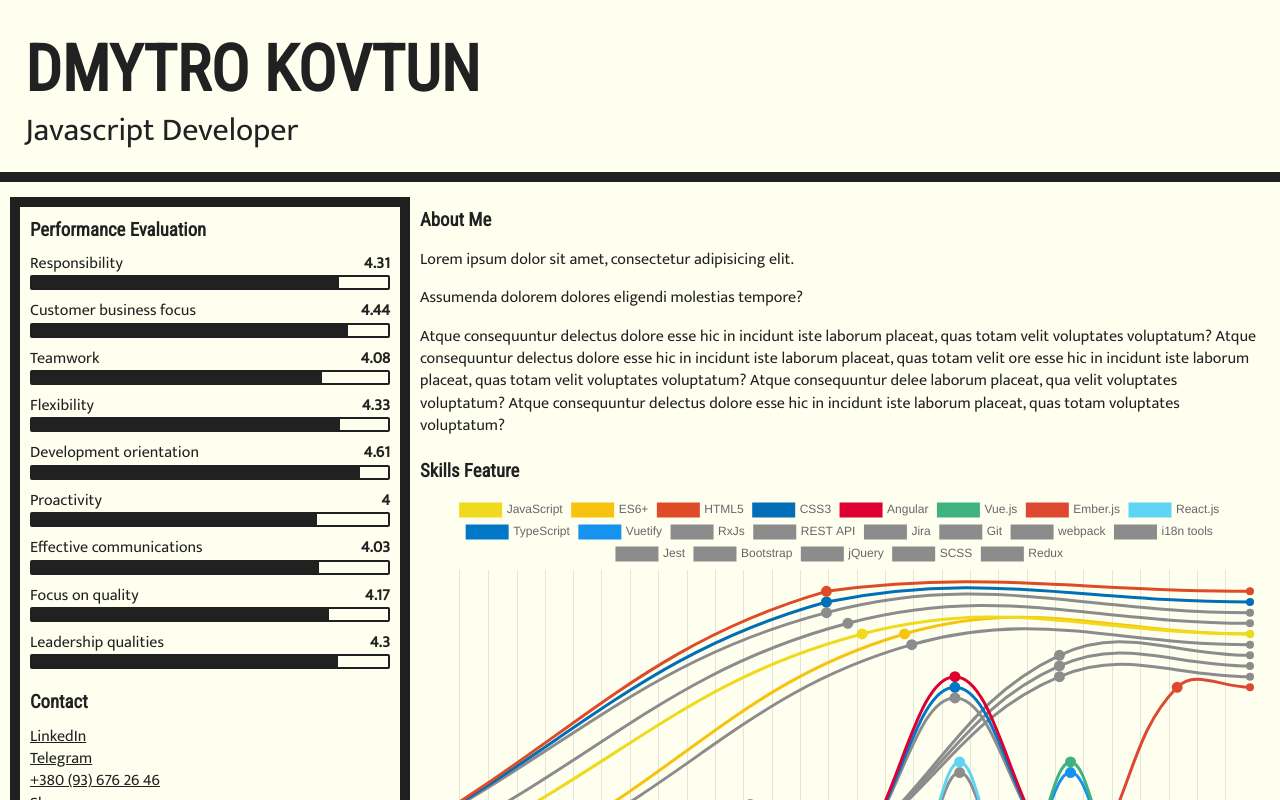
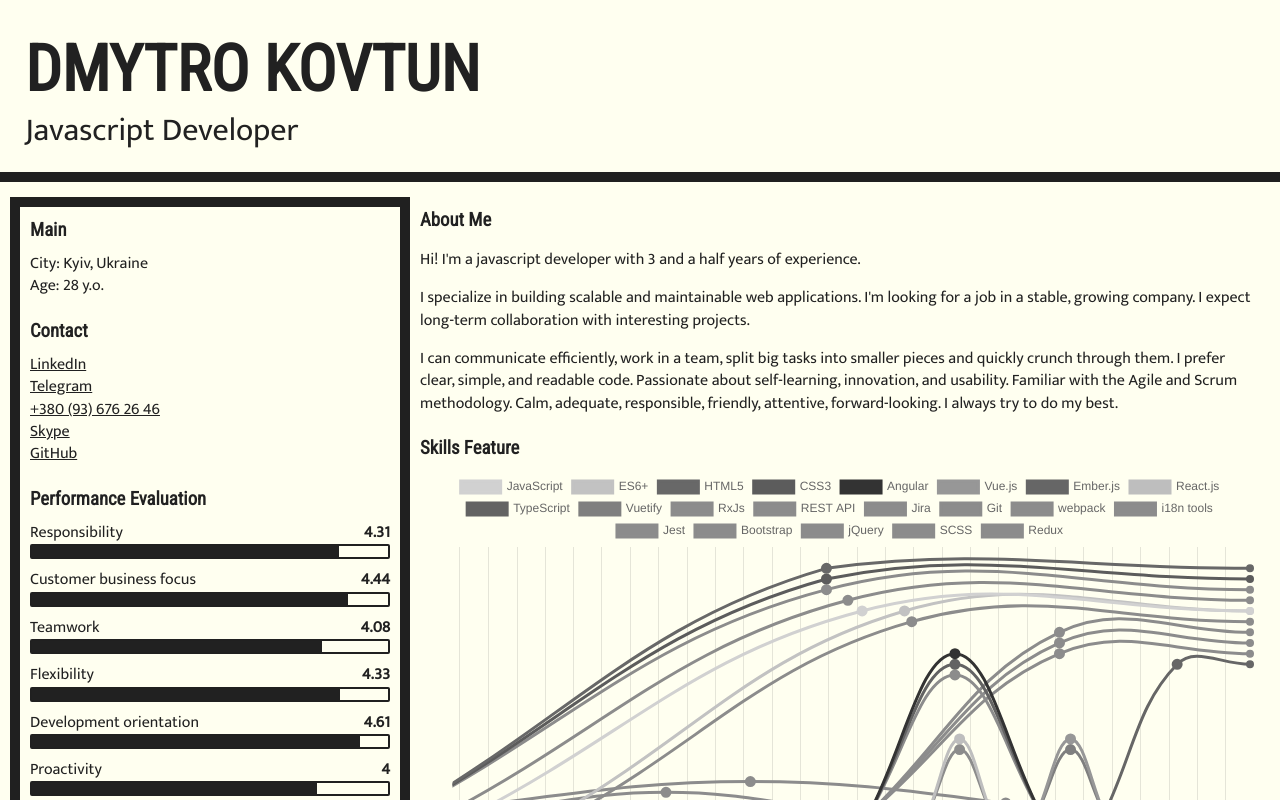
Before and after one commit to dmaok/cv-example, an Angular app: page / in a window 1280 px wide. Shown: the top 800 px of the page. Built offline with nearby package versions, Linux system fonts and the light colour scheme.

Commit message:
change bio; add some styles

```diff
--- a/src/app/containers/skills-chart/skills-chart.component.scss
+++ b/src/app/containers/skills-chart/skills-chart.component.scss
@@ -1,5 +1,16 @@
+canvas {
+  filter: grayscale(1);
+  transition: filter .15s;
+}
+
 :host {
   position: relative;
   width: 100%;
   display: flex;
+
+  &:hover {
+    canvas {
+      filter: grayscale(0);
+    }
+  }
 }
--- a/src/app/home/home.component.html
+++ b/src/app/home/home.component.html
@@ -5,14 +5,22 @@
 
 <app-layout>
   <app-aside>
-    <app-section name="Performance Evaluation">
-      <app-soft-skills [performanceEvaluation]="performanceEvaluation"></app-soft-skills>
+    <app-section name="Main">
+      <div *ngIf="candidate.city">
+        City: {{candidate.city}}
+      </div>
+
+      <div *ngIf="candidateAge">
+        Age: {{candidateAge}} y.o.
+      </div>
     </app-section>
+
     <app-section name="Contact">
       <app-contacts [contactsList]="contacts"></app-contacts>
     </app-section>
-    <app-section name="Familiar with">
-      <app-skills *ngFor="let skill of technicalSkills" [skill]="skill"></app-skills>
+
+    <app-section name="Performance Evaluation">
+      <app-soft-skills [performanceEvaluation]="performanceEvaluation"></app-soft-skills>
     </app-section>
   </app-aside>
 
--- a/src/app/home/home.component.ts
+++ b/src/app/home/home.component.ts
@@ -16,4 +16,11 @@ export class HomeComponent {
   candidate: Candidate = candidate;
   technicalSkills: Skills[] = skills;
   performanceEvaluation: SoftSkills[] = performanceEvaluation;
+
+  get candidateAge(): number {
+    if (!this.candidate?.birthday) return undefined;
+    const msInYear = 1000 * 60 * 60 * 24 * 365;
+    const msDiff = new Date().getTime() - new Date(this.candidate.birthday).getTime();
+    return Math.floor(msDiff / msInYear);
+  }
 }
--- a/src/app/mocks/index.ts
+++ b/src/app/mocks/index.ts
@@ -2,21 +2,29 @@ import { Skills } from '@models/skills/skills';
 import { Contact } from '@models/contact/contact';
 import { Candidate } from '@models/candidate/candidate';
 
-const aboutHtml = `<p>Lorem ipsum dolor sit amet, consectetur adipisicing elit.</p>
-<p>Assumenda dolorem dolores eligendi molestias tempore?</p>
-<p>Atque consequuntur delectus dolore esse hic in incidunt iste laborum placeat,
-quas totam velit voluptates voluptatum? Atque consequuntur delectus dolore esse hic in incidunt iste laborum placeat,
-quas totam velit ore esse hic in incidunt iste laborum placeat,
-quas totam velit voluptates voluptatum? Atque consequuntur delee laborum placeat,
-qua velit voluptates voluptatum? Atque consequuntur delectus dolore esse hic in incidunt iste laborum placeat,
-quas totam voluptates voluptatum?</p>`;
+const aboutHtml = `<p>Hi! I'm a javascript developer with 3 and a half years of experience.</p>
+<p>
+I specialize in building scalable and maintainable web applications.
+I'm looking for a job in a stable, growing company.
+I expect long-term collaboration with interesting projects.
+</p>
+<p>
+I can communicate efficiently, work in a team, split big tasks into smaller pieces and quickly crunch through them.
+I prefer clear, simple, and readable code.
+Passionate about self-learning, innovation, and usability.
+Familiar with the Agile and Scrum methodology.
+Calm, adequate, responsible, friendly, attentive, forward-looking.
+I always try to do my best.
+</p>
+`;
 
 export const candidate = new Candidate({
   firstName: 'Dmytro',
   lastName: 'Kovtun',
-  birthday: '28.06.1991',
+  birthday: '1991-06-28',
   aboutInfo: aboutHtml,
-  jobPosition: 'Javascript Developer'
+  jobPosition: 'Javascript Developer',
+  city: 'Kyiv, Ukraine'
 });
 
 export const performanceEvaluation = [
--- a/src/app/models/candidate/candidate.ts
+++ b/src/app/models/candidate/candidate.ts
@@ -1,15 +1,17 @@
 export class Candidate {
-  firstName: string;
+  city: string;
   lastName: string;
   birthday: string;
+  firstName: string;
   aboutInfo: string;
   jobPosition: string;
 
   constructor(data?) {
     if (data) {
-      this.firstName = data.firstName;
+      this.city = data.city;
       this.lastName = data.lastName;
       this.birthday = data.birthday;
+      this.firstName = data.firstName;
       this.aboutInfo = data.aboutInfo;
       this.jobPosition = data.jobPosition;
     }
--- a/src/app/shared/skills/skills.component.html
+++ /dev/null
@@ -1 +0,0 @@
-{{skill.name}}
--- a/src/app/shared/skills/skills.component.ts
+++ /dev/null
@@ -1,18 +0,0 @@
-import { Component, Input, OnInit } from '@angular/core';
-import { Skills } from 'src/app/models/skills/skills';
-
-@Component({
-  selector: 'app-skills',
-  templateUrl: './skills.component.html',
-  styleUrls: ['./skills.component.scss']
-})
-export class SkillsComponent implements OnInit {
-
-  @Input() skill: Skills;
-
-  constructor() { }
-
-  ngOnInit(): void {
-  }
-
-}
```
Also changed, not shown: src/app/home/home.module.ts (+8 -8 lines), src/app/shared/skills/skills.module.ts (deleted, +0 -16 lines), src/app/shared/skills/skills.component.scss (deleted), 1 other file (tests, documents, lock files or other folders).
